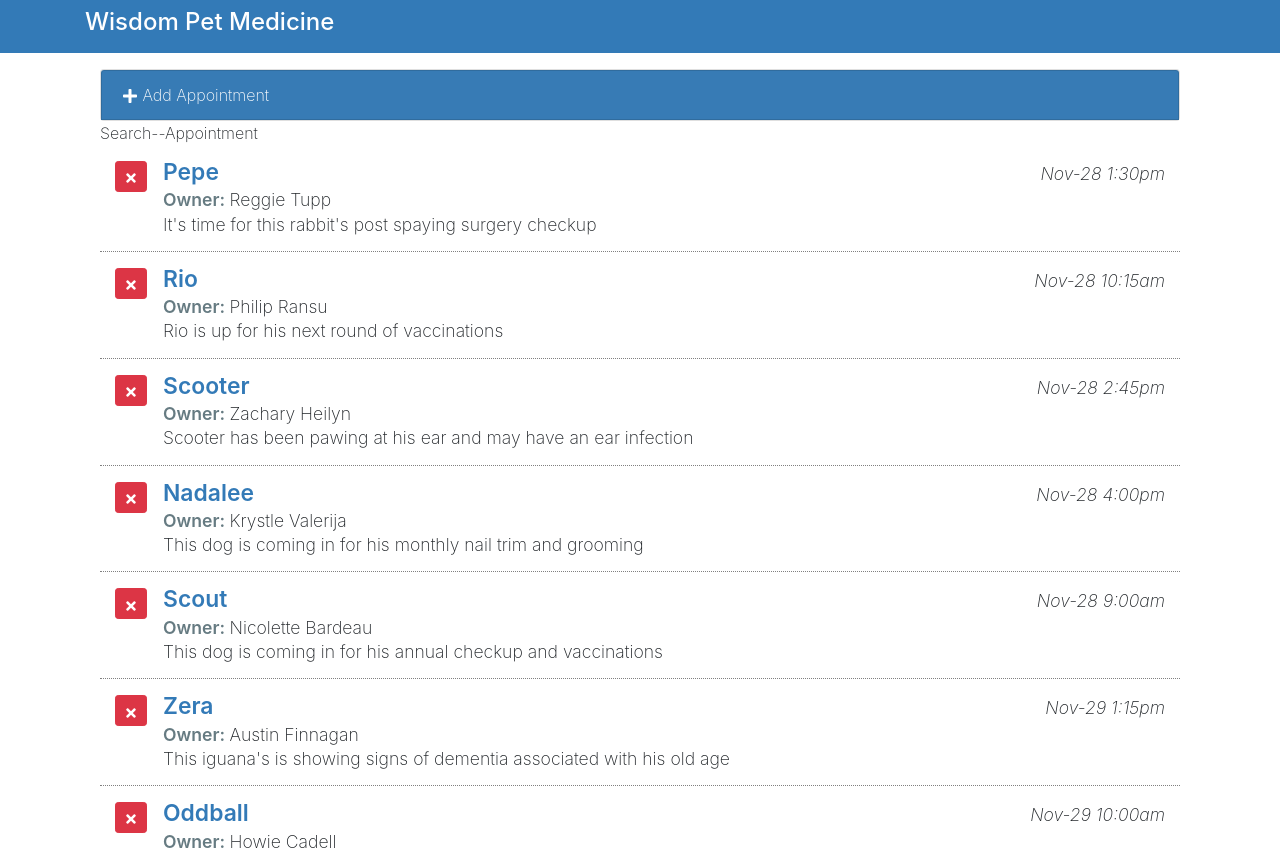
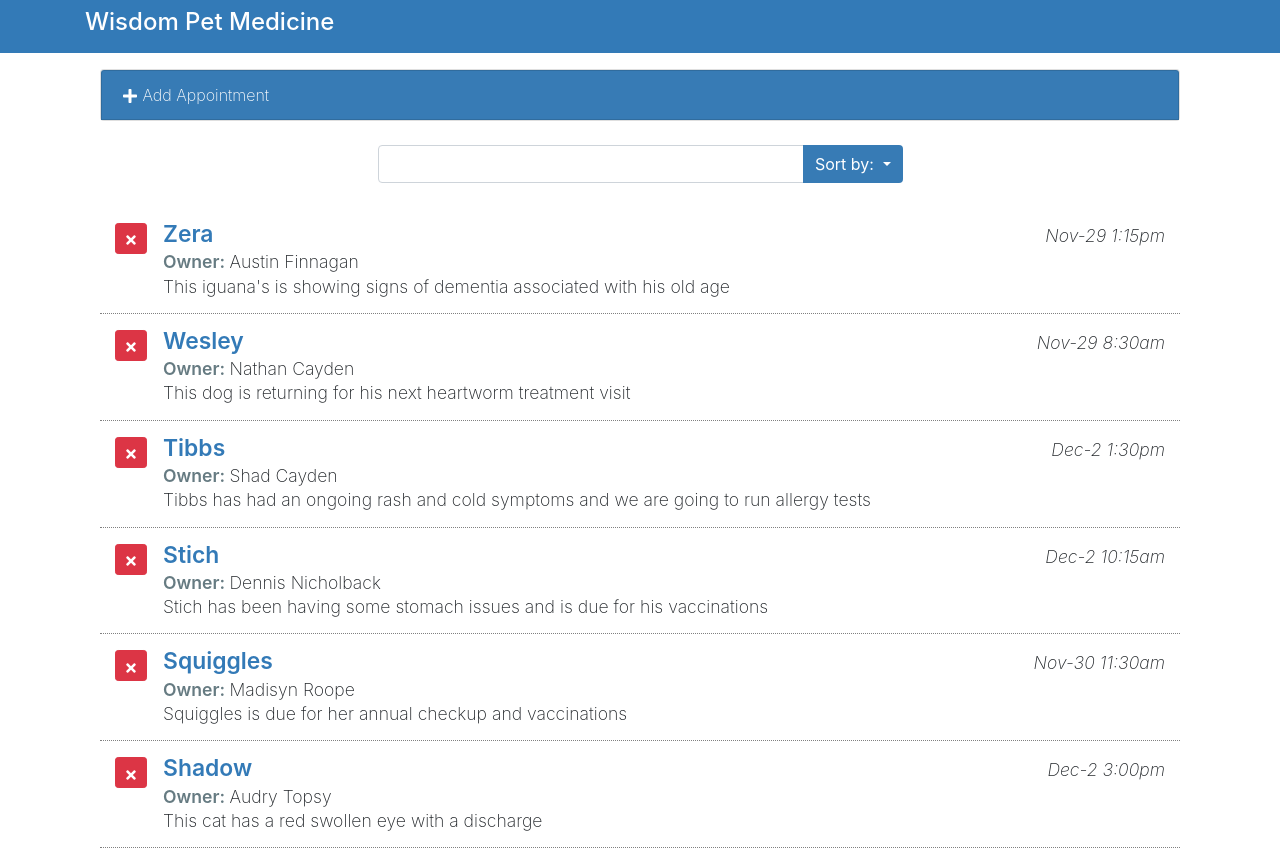
Before and after one commit to tazbir/react-app-demo, a React (Create React App) app: page / in a window 1280 px wide. Shown: the top 850 px of the page. Built offline with nearby package versions, Linux system fonts and the light colour scheme.

Commit message:
search done

```diff
--- a/src/components/App.js
+++ b/src/components/App.js
@@ -12,13 +12,28 @@
     this.state = {
       myAppointments: [],
       lastIndex: 0,
-      formDisplay: false
+      formDisplay: false,
+      orderBy:'petName',
+      orderDir:'desc',
+      queryText:''
     }
     this.deleteAppointment = this.deleteAppointment.bind(this);
     this.addAppointment = this.addAppointment.bind(this);
     this.toggleForm = this.toggleForm.bind(this);
+    this.changeOrder = this.changeOrder.bind(this);
+    this.searchApts = this.searchApts.bind(this);
   }
 
+  searchApts(query){
+    this.setState({queryText:query})
+  }
+
+  changeOrder(order, dir){
+    this.setState({
+      orderBy:order,
+      orderDir:dir
+    });
+  }
   addAppointment(apt) {
     let tempApts = this.state.myAppointments;
     apt.aptId = this.state.lastIndex;
@@ -59,6 +74,36 @@
   }
 
   render() {
+
+    let order;
+    let filteredApts= this.state.myAppointments;
+    if(this.state.orderDir==='asc'){
+      order=1;
+    }
+    else{
+      order=-1;
+    }
+
+    filteredApts= filteredApts.sort((a,b)=>{
+      if(a[this.state.orderBy].toLowerCase()<b[this.state.orderBy].toLowerCase()){
+        return -1* order;
+      }
+      else{
+        return 1* order;
+      }
+    }).filter(eachItem=>{
+      return(
+        eachItem['petName']
+        .toLowerCase()
+        .includes(this.state.queryText.toLowerCase())||
+        eachItem['ownerName']
+        .toLowerCase()
+        .includes(this.state.queryText.toLowerCase())||
+        eachItem['aptNotes']
+        .toLowerCase()
+        .includes(this.state.queryText.toLowerCase())
+      )
+    });
     return (
       <main className="page bg-white" id="petratings">
         <div className="container">
@@ -66,8 +111,8 @@
             <div className="col-md-12 bg-white">
               <div className="container">
                 <AddAppointments formDisplay={this.state.formDisplay} toggleForm={this.toggleForm} addAppointment={this.addAppointment} />
-                <SearchAppointments />
-                <ListAppointments appointments={this.state.myAppointments} deleteAppointment={this.deleteAppointment} />
+                <SearchAppointments orderBy={this.state.orderBy} orderDir={this.state.orderDir} changeOrder={this.changeOrder} searchApts={this.searchApts} />
+                <ListAppointments appointments={filteredApts} deleteAppointment={this.deleteAppointment} />
               </div>
             </div>
           </div>
--- a/src/components/SearchAppointments.js
+++ b/src/components/SearchAppointments.js
@@ -1,8 +1,57 @@
-import React, {Component} from 'react';
+import React, { Component } from 'react';
 
-class SearchAppointment extends Component{
-    render(){
-        return <div>Search--Appointment</div>;
+class SearchAppointment extends Component {
+    render() {
+        return (
+            <div className="search-appointments row justify-content-center my-4">
+                <div className="col-md-6">
+                    <div className="input-group">
+                        <input
+                            id="SearchApts"
+                            type="text"
+                            className="form-control"
+                            aria-label="Search Appointments"
+                            onChange={e=>this.props.searchApts(e.target.value)}
+                        />
+                        <div className="input-group-append">
+                            <button
+                                type="button"
+                                className="btn btn-primary dropdown-toggle"
+                                data-toggle="dropdown"
+                                aria-haspopup="true"
+                                aria-expanded="false"
+                            >
+                                Sort by: <span className="caret" />
+                            </button>
+
+                            <div className="sort-menu dropdown-menu dropdown-menu-right">
+                                <button className={'sort-by dropdown-item ' + (this.props.orderBy === 'petName' ? 'active' : '')}
+                                    onClick={e => this.props.changeOrder('petName', this.props.orderDir)} href="#">
+                                    Pet Name
+                    </button>
+                                <button className={'sort-by dropdown-item ' + (this.props.orderBy === 'aptDate' ? 'active' : '')}
+                                    onClick={e => this.props.changeOrder('aptDate', this.props.orderDir)} href="#">
+                                    Date
+                    </button>
+                                <button className={'sort-by dropdown-item ' + (this.props.orderBy === 'ownerName' ? 'active' : '')}
+                                    onClick={e => this.props.changeOrder('ownerName', this.props.orderDir)} href="#">
+                                    Owner
+                    </button>
+                                <div role="separator" className="dropdown-divider" />
+                                <button className={'sort-by dropdown-item ' + (this.props.orderDir === 'asc' ? 'active' : '')}
+                                    onClick={e => this.props.changeOrder(this.props.orderBy, 'asc')} href="#">
+                                    Asc
+                    </button>
+                                <button className={'sort-by dropdown-item ' + (this.props.orderDir === 'desc' ? 'active' : '')}
+                                    onClick={e => this.props.changeOrder(this.props.orderBy, 'desc')} href="#">
+                                    Desc
+                    </button>
+                            </div>
+                        </div>
+                    </div>
+                </div>
+            </div>
+        );
     }
 }
 
```
